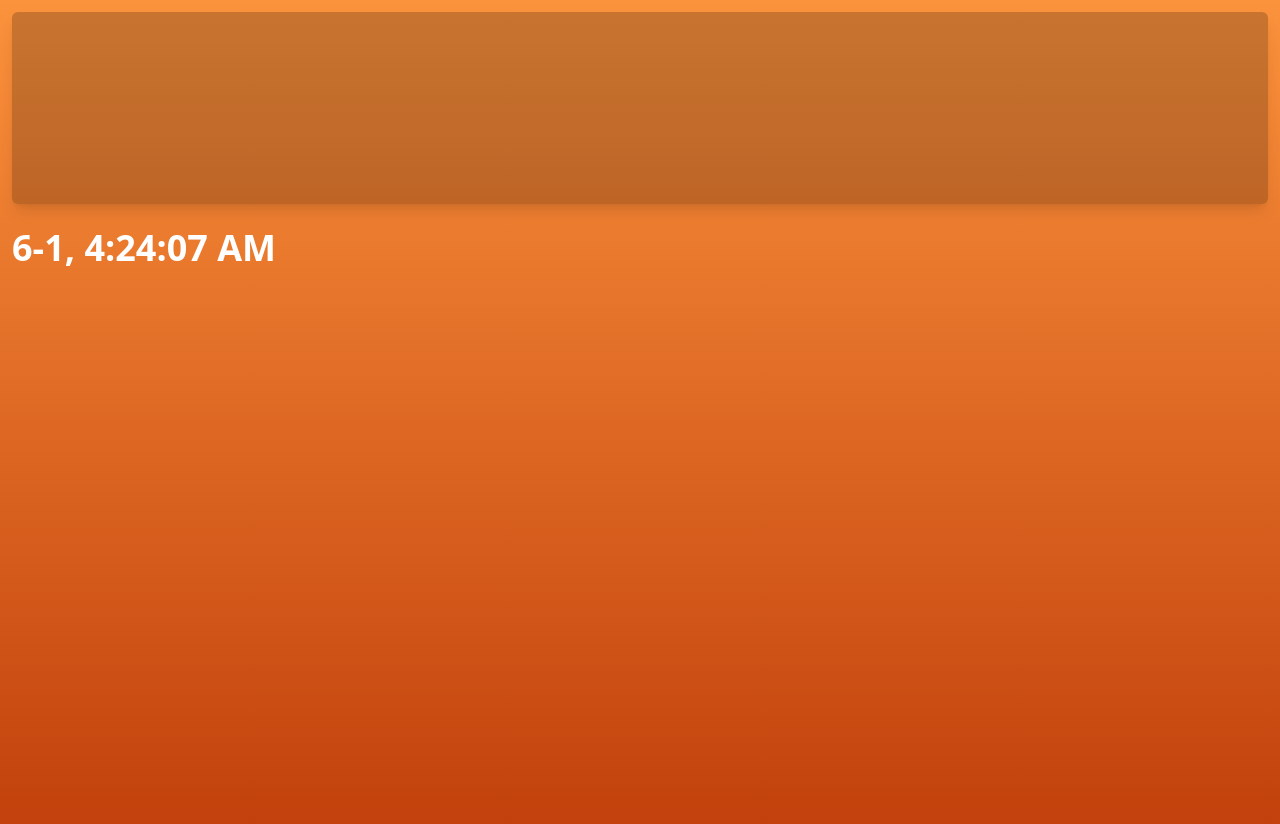
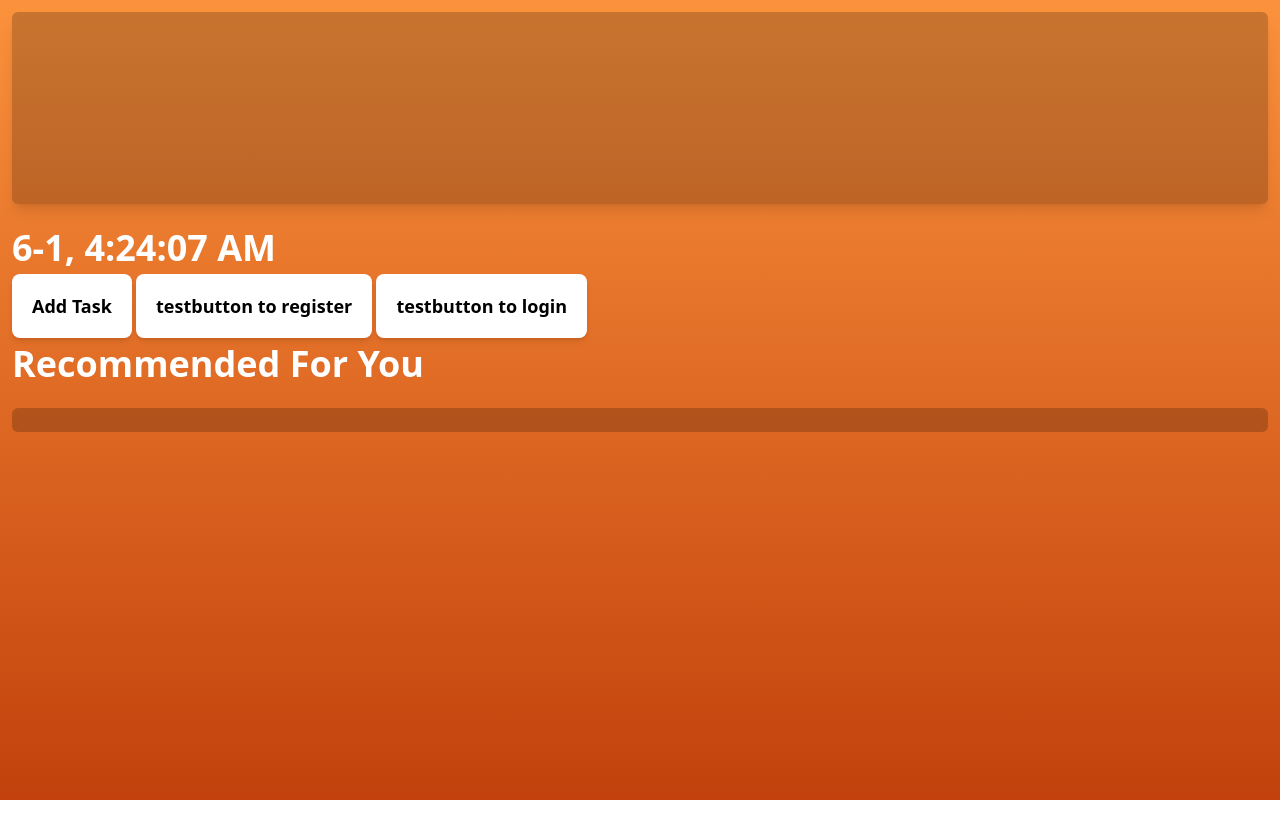
Before and after one commit to Brskdd/MangoMuncher, a website: page src/userpage.html in a window 1280 px wide. After the commit the page ends 800 px from the top, so only its background shows below. Drawn offline with nearby package versions, Linux system fonts and the light colour scheme.

Commit message:
added recommended tasks section and 3 buttons for tasks cleaned up ui

```diff
--- a/src/userpage.html
+++ b/src/userpage.html
@@ -7,13 +7,14 @@
     <meta name="viewport" content="width=device-width, height=device-height, initial-scale=1.0">
     <script src="https://cdn.tailwindcss.com"></script>
     <script>
+        var windowCount = 0;
         function getlocaltime() {
             var date = new Date();
             document.getElementById("datetime").textContent = (date.getMonth() + 1) + "-" + date.getDate() + ", " + date.toLocaleTimeString();
         }
         function allthestuff() {
             getlocaltime();
-            setInterval(getlocaltime,100);
+            setInterval(getlocaltime, 100);
         }
     </script>
 </head>
@@ -40,12 +41,25 @@
             </div>
             <br>
             <p id="datetime" class="text-white font-bold text-4xl">aaaaa</p>
+            <br>
 
+            <span>
+                <a class="bg-white text-black font-bold text-lg rounded-lg shadow-md p-5 hover:bg-slate-300" href="index">Add Task</a>
+            </span>
+            <span>
+                <a class="bg-white text-black font-bold text-lg rounded-lg shadow-md p-5 hover:bg-slate-300" href="register">testbutton to register</a>
+            </span>
+            <span>
+                <a class="bg-white text-black font-bold text-lg rounded-lg shadow-md p-5 hover:bg-slate-300" href="login">testbutton to login</a>
+            </span>
+            <br>
+            <br>
+            <p class="text-white font-bold text-4xl">Recommended For You</p>
+            <br>
+            <div class="bg-opacity-20 rounded-md bg-black p-3">
 
-
+            </div>
         </div>
-        <br>
-
     </div>
 </body>
 
```
